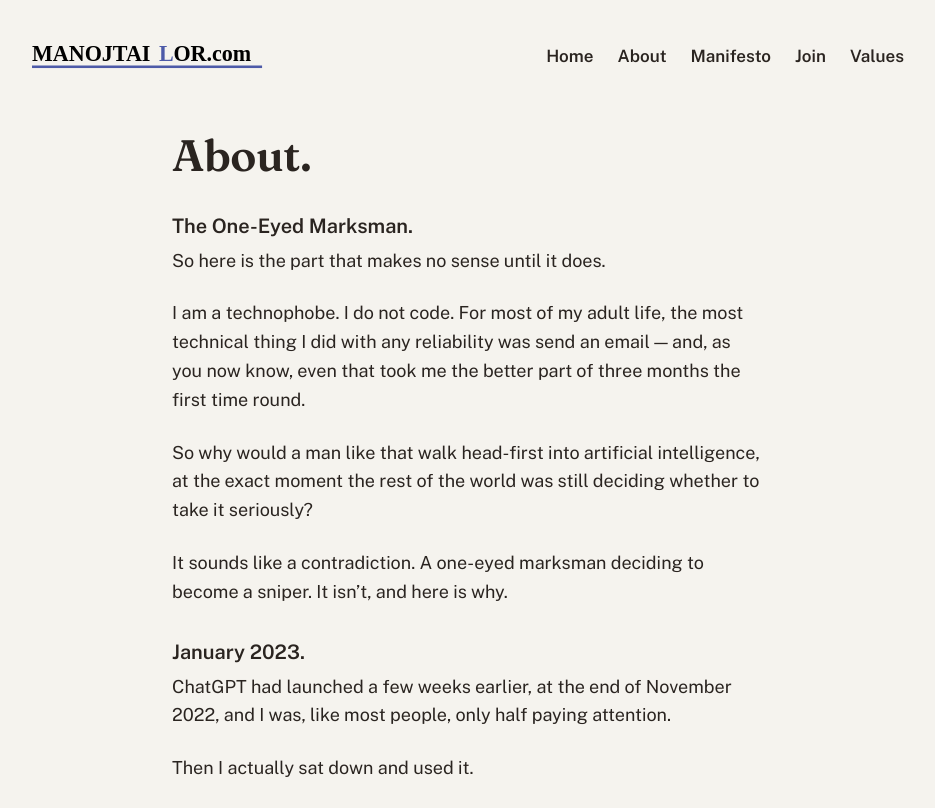
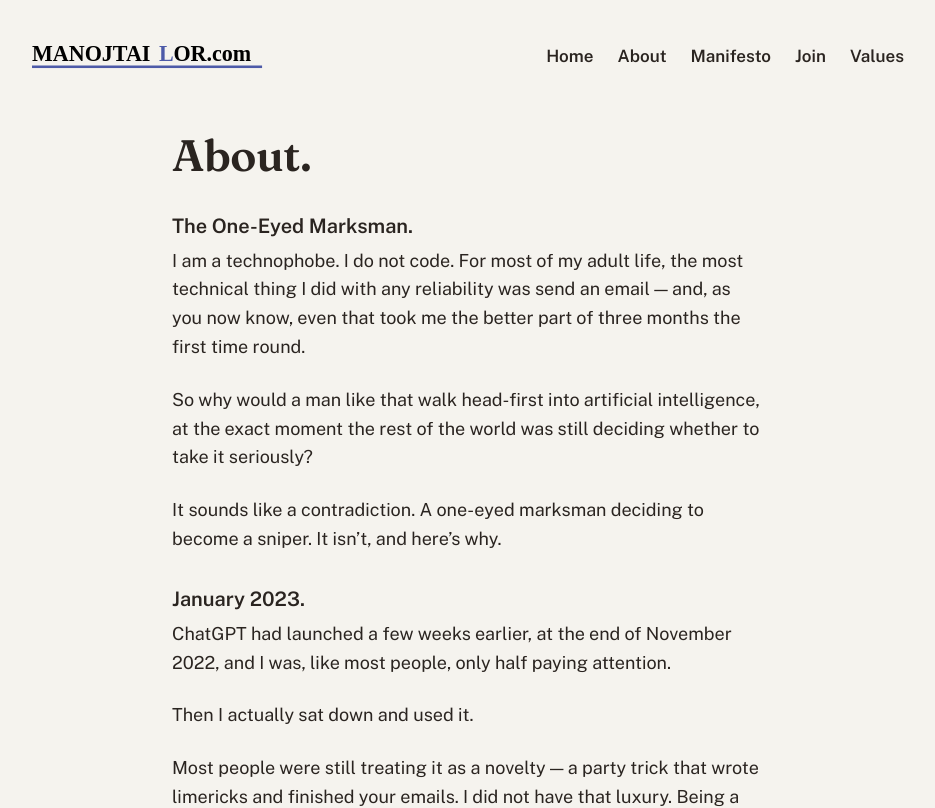
Before and after one commit to Marlowe088/Human-Led-AI, a Next.js app: page /about in a window 1280 px wide. Shown: the top 808 px of the page, without its empty margins (172-1107 px from the left). Built offline with nearby package versions, Linux system fonts and the light colour scheme.

Commit message:
About: remove intro line, contract 'here's why'

```diff
--- a/pages/about.jsx
+++ b/pages/about.jsx
@@ -17,8 +17,6 @@ export default function AboutPage() {
 
       <h3>The One-Eyed Marksman.</h3>
 
-      <p>So here is the part that makes no sense until it does.</p>
-
       <p>
         I am a technophobe. I do not code. For most of my adult life, the most technical thing I
         did with any reliability was send an email &mdash; and, as you now know, even that took me
@@ -32,7 +30,7 @@ export default function AboutPage() {
 
       <p>
         It sounds like a contradiction. A one-eyed marksman deciding to become a sniper. It
-        isn&rsquo;t, and here is why.
+        isn&rsquo;t, and here&rsquo;s why.
       </p>
 
       <h3>January 2023.</h3>
```
